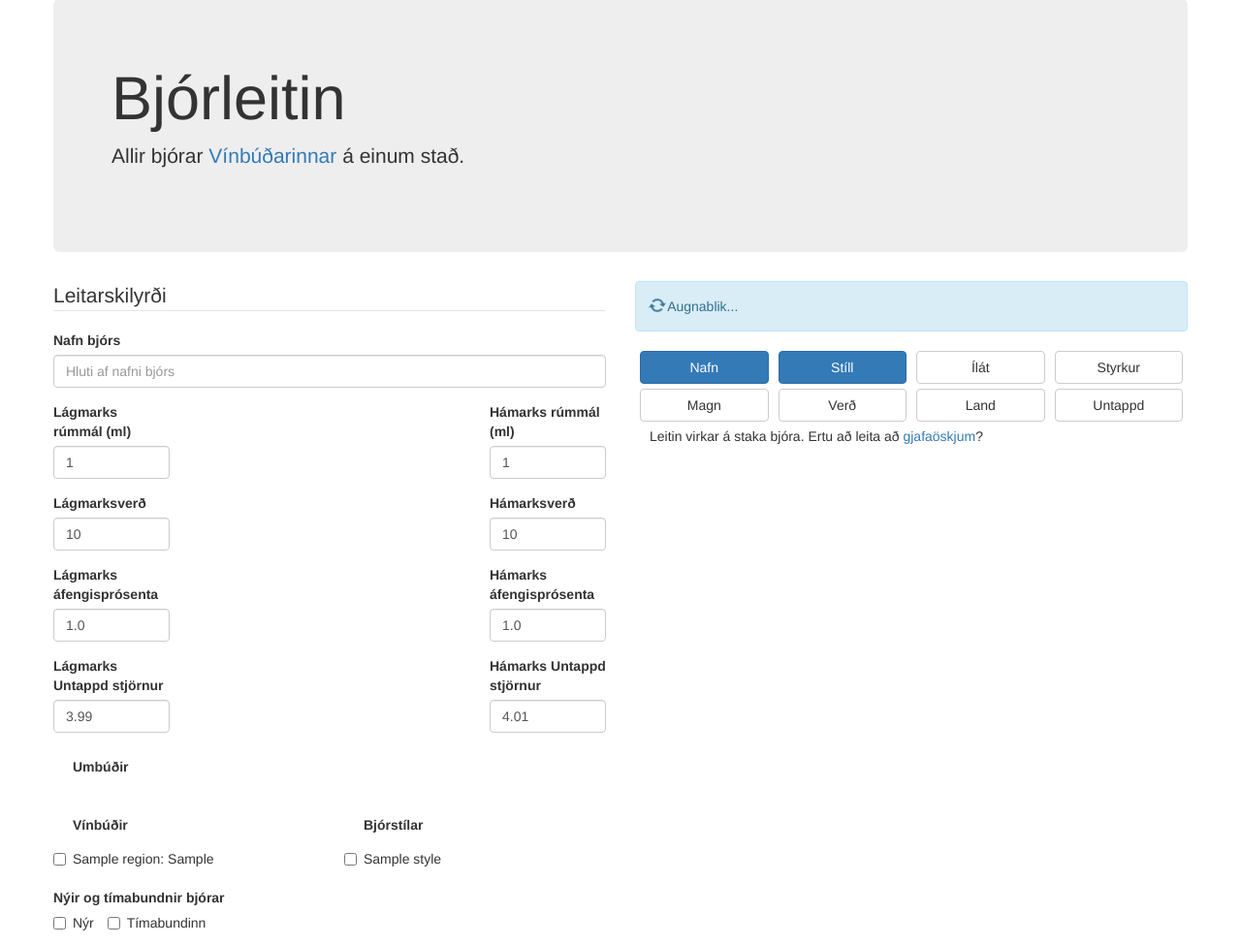
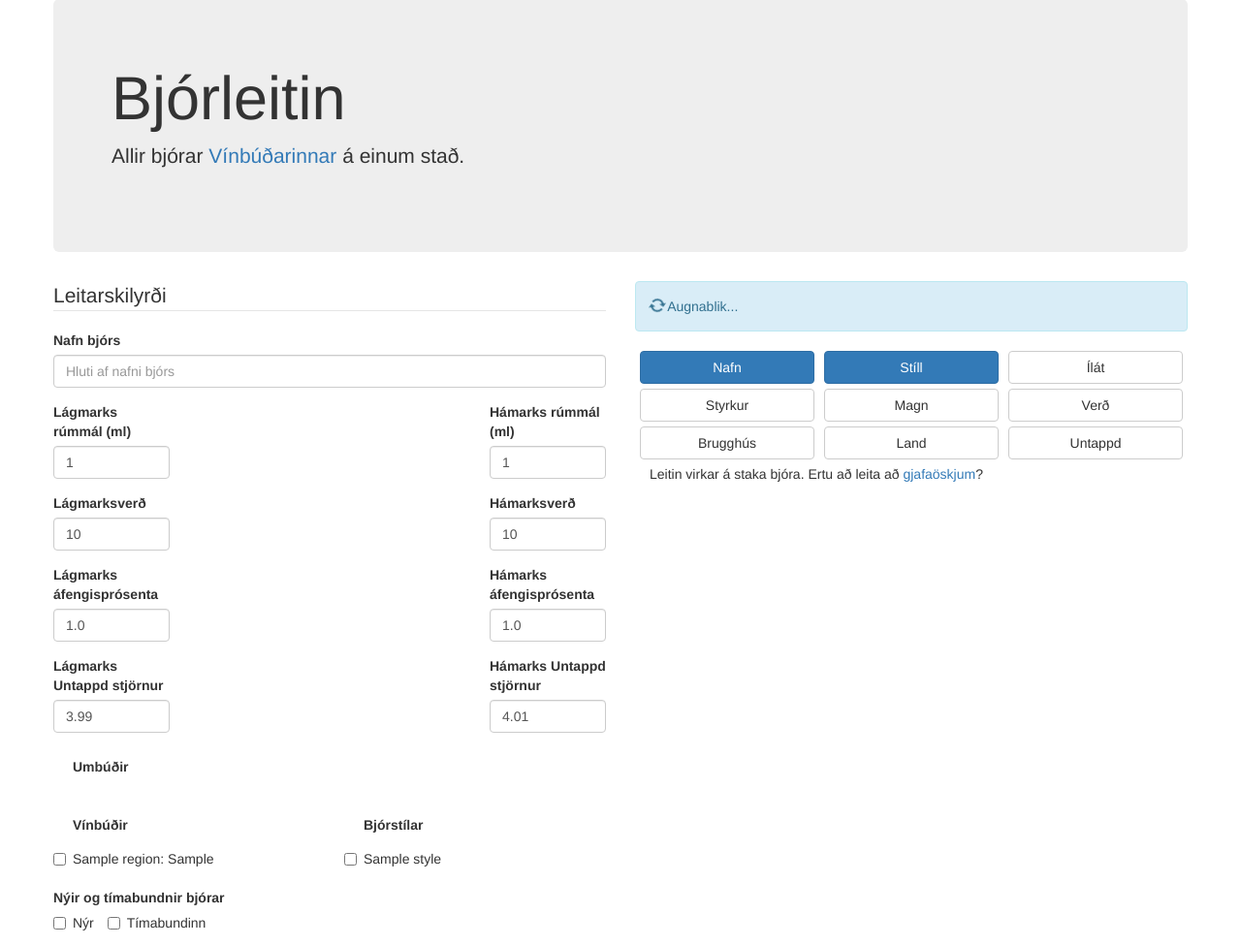
Before and after one commit to Ernir/bjorleitin, a Django app: page / in a window 1280 px wide. Shown: the part 93-1069 px from the top of the page at 97% size. Run offline with Django 3.2, Linux system fonts and the light colour scheme; tables that the repository leaves empty hold one stand-in row (values such as "Sample post"); parts of the project's set-up code (start-up, migrations or seed data) failed here and were passed over; some libraries are stand-ins or nearby versions; some web fonts are replaced.

Commit message:
Include brewery information on search results and overview pages

```diff
--- a/beer_search/templates/index.html
+++ b/beer_search/templates/index.html
@@ -39,28 +39,31 @@
             <p id="results-error" class="alert alert-danger">Leitarvélin náði ekki sambandi. Er nettengingin ekki örugglega í lagi?</p>
 
             <div id="table-column-selector">
-                <div class="column-control-wrapper col-xs-3">
+                <div class="column-control-wrapper col-xs-4">
                     <button type="button" class="btn btn-primary column-control col-xs-12" value="beer-name">Nafn</button>
                 </div>
-                <div class="column-control-wrapper col-xs-3">
+                <div class="column-control-wrapper col-xs-4">
                     <button type="button" class="btn btn-primary column-control col-xs-12" value="beer-style">Stíll</button>
                 </div>
-                <div class="column-control-wrapper col-xs-3">
+                <div class="column-control-wrapper col-xs-4">
                     <button type="button" class="btn btn-default column-control col-xs-12" value="beer-container">Ílát</button>
                 </div>
-                <div class="column-control-wrapper col-xs-3">
+                <div class="column-control-wrapper col-xs-4">
                     <button type="button" class="btn btn-default column-control col-xs-12" value="beer-abv">Styrkur</button>
                 </div>
-                <div class="column-control-wrapper col-xs-3">
+                <div class="column-control-wrapper col-xs-4">
                     <button type="button" class="btn btn-default column-control col-xs-12" value="beer-volume">Magn</button>
                 </div>
-                <div class="column-control-wrapper col-xs-3">
+                <div class="column-control-wrapper col-xs-4">
                     <button type="button" class="btn btn-default column-control col-xs-12" value="beer-price">Verð</button>
                 </div>
-                <div class="column-control-wrapper col-xs-3">
+                <div class="column-control-wrapper col-xs-4">
+                    <button type="button" class="btn btn-default column-control col-xs-12" value="beer-brewery">Brugghús</button>
+                </div>
+                <div class="column-control-wrapper col-xs-4">
                     <button type="button" class="btn btn-default column-control col-xs-12" value="beer-country">Land</button>
                 </div>
-                <div class="column-control-wrapper col-xs-3">
+                <div class="column-control-wrapper col-xs-4">
                     <button type="button" class="btn btn-default column-control col-xs-12" value="beer-untappd">Untappd</button>
                 </div>
             </div>
--- a/static/style.css
+++ b/static/style.css
@@ -106,7 +106,7 @@ Source: http://www.bootply.com/128062
 /* Initial column hiding on the front page.
    Is overridden once the user starts fiddling. */
 .beer-container, .beer-abv, .beer-volume,
-.beer-price, .beer-country, .beer-untappd {
+.beer-price, .beer-brewery, .beer-country, .beer-untappd {
     display: none;
 }
 
```
Also changed, not shown: beer_search/templates/overview.html (+8 -0 lines), beer_search/templates/small_table.html (+8 -0 lines).
